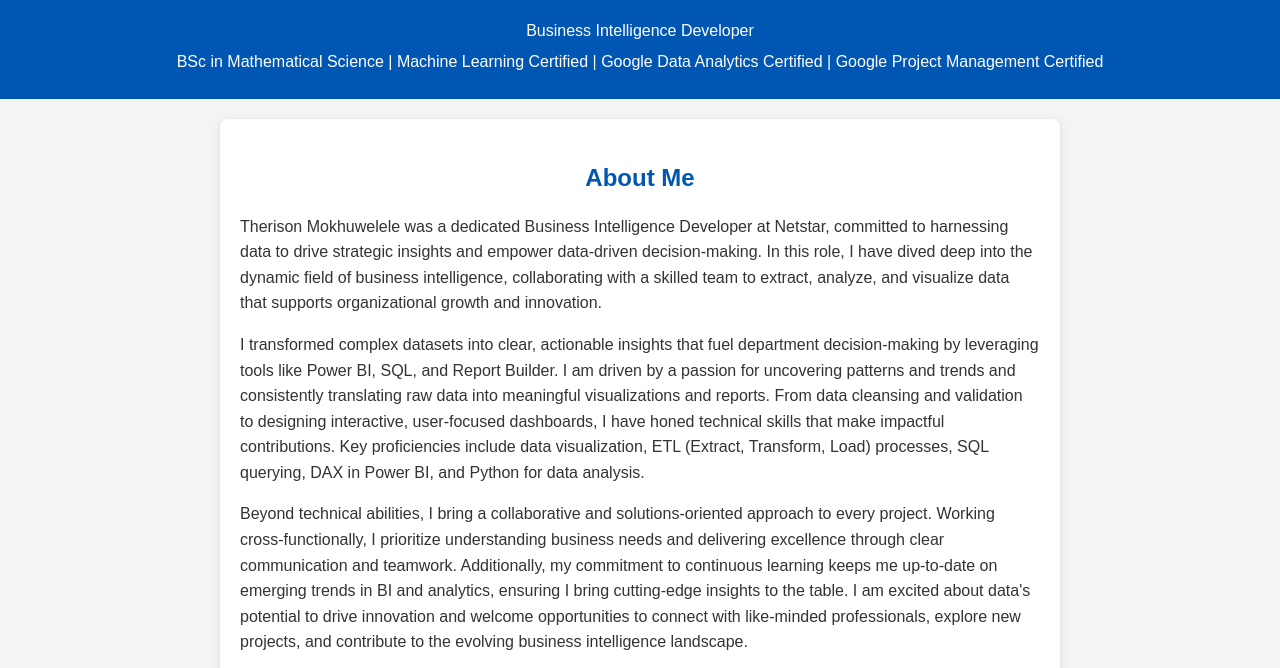
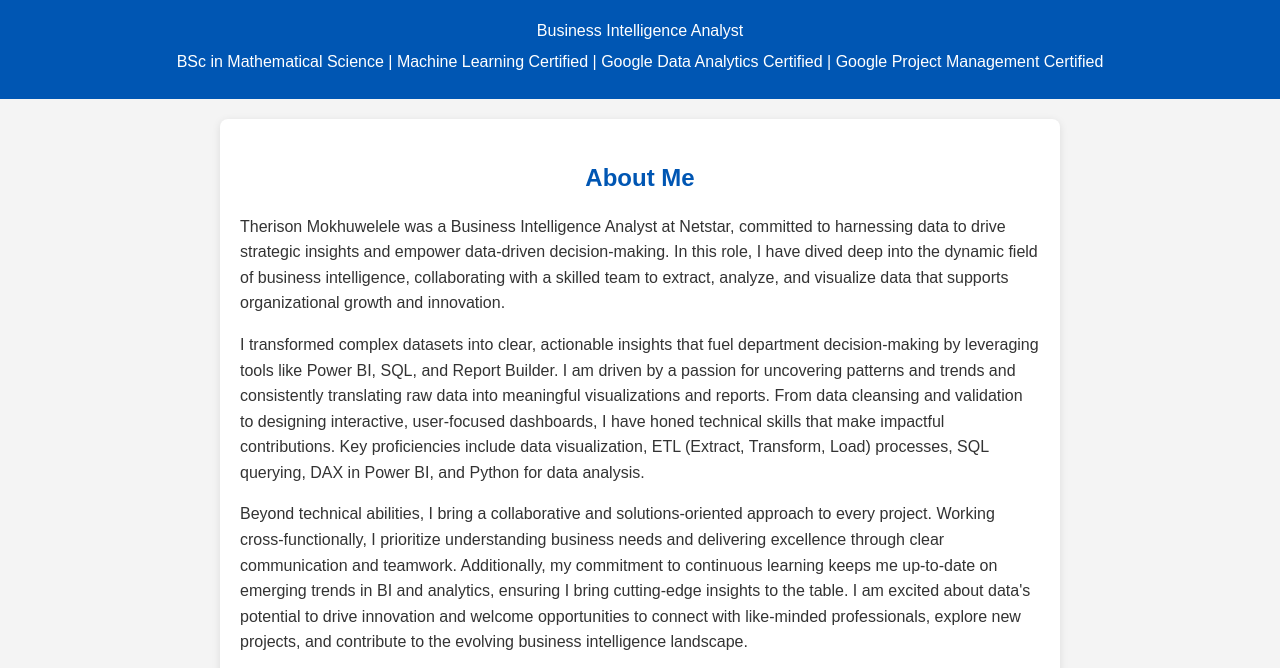
Before and after one commit to TherisonMokhuwelele/TherisonMokhuwelele.github.io, a plain HTML site: page index.html in a window 1280 px wide. Shown: the part 96-764 px from the top of the page. Drawn offline with Linux system fonts and the light colour scheme.

Commit message:
Update index.html

```diff
--- a/index.html
+++ b/index.html
@@ -3,7 +3,7 @@
 <head>
     <meta charset="UTF-8">
     <meta name="viewport" content="width=device-width, initial-scale=1.0">
-    <title>Therison BI Developer Portfolio</title>
+    <title>Therison BI Analyst Portfolio</title>
     <!-- Font Awesome CDN -->
     <link rel="stylesheet" href="https://cdnjs.cloudflare.com/ajax/libs/font-awesome/6.0.0-beta3/css/all.min.css">
     <link rel="stylesheet" href="style.css">
@@ -12,7 +12,7 @@
     <!-- Header Section -->
     <header>
         <h1>Therison Mokhuwelele</h1>
-        <p>Business Intelligence Developer</p>
+        <p>Business Intelligence Analyst</p>
         <p>BSc in Mathematical Science | Machine Learning Certified | Google Data Analytics Certified | Google Project Management Certified</p>
     </header>
 
@@ -20,7 +20,7 @@
     <section id="about">
         <h2>About Me</h2>
         <p>
-            Therison Mokhuwelele was a dedicated Business Intelligence Developer at Netstar, committed to harnessing data to drive strategic
+            Therison Mokhuwelele was a Business Intelligence Analyst at Netstar, committed to harnessing data to drive strategic
             insights and empower data-driven decision-making. In this role, I have dived deep into the dynamic field of business intelligence,
             collaborating with a skilled team to extract, analyze, and visualize data that supports organizational growth and innovation.
         </p>
@@ -80,7 +80,7 @@
     <section id="experience">
         <h2>Work Experience</h2>
         <div class="experience">
-            <h3>Business Intelligence Developer | NETSTAR</h3>
+            <h3>Business Intelligence Analyst | NETSTAR</h3>
             <p><strong>Status:</strong> January 2024 – January 2025</p>
             <ul>
                 <li>Advanced Data Analysis: Utilizing SQL, Python, and BI tools (Power BI, Report Builder) to conduct in-depth analysis and create detailed visualizations.</li>
```
